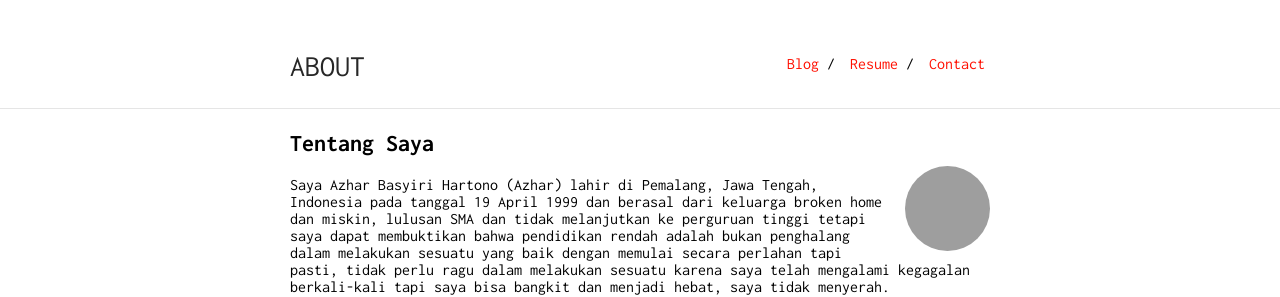
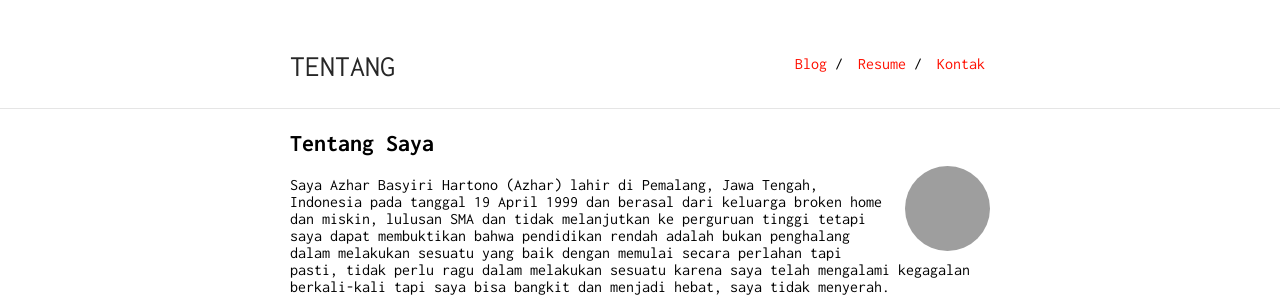
Before and after one commit to intrapegasus/id, a Jekyll site: the page built from index.md, in a window 1280 px wide, cut to the strip 0-297 px from the top of the page. Built offline with Jekyll 4.4.1, drawn with Linux system fonts in a browser that asks for light colours; our own code applies the rules of GitHub Pages for plain Markdown files; grey boxes are pictures that could not be loaded.

Commit message:
Update _config.yml

```diff
--- a/_config.yml
+++ b/_config.yml
@@ -1,4 +1,4 @@
-title: ABOUT
+title: TENTANG
 url: "http://basyiri.my.id"
 baseurl: "/id"
 
@@ -15,5 +15,5 @@ nav:
    link: "http://id.basyiri.my.id"
  - name: "Resume"
    link: "http://basyiri.my.id/id/resume"
- - name: "Contact"
+ - name: "Kontak"
    link: "http://basyiri.my.id/id/kontak"
```
